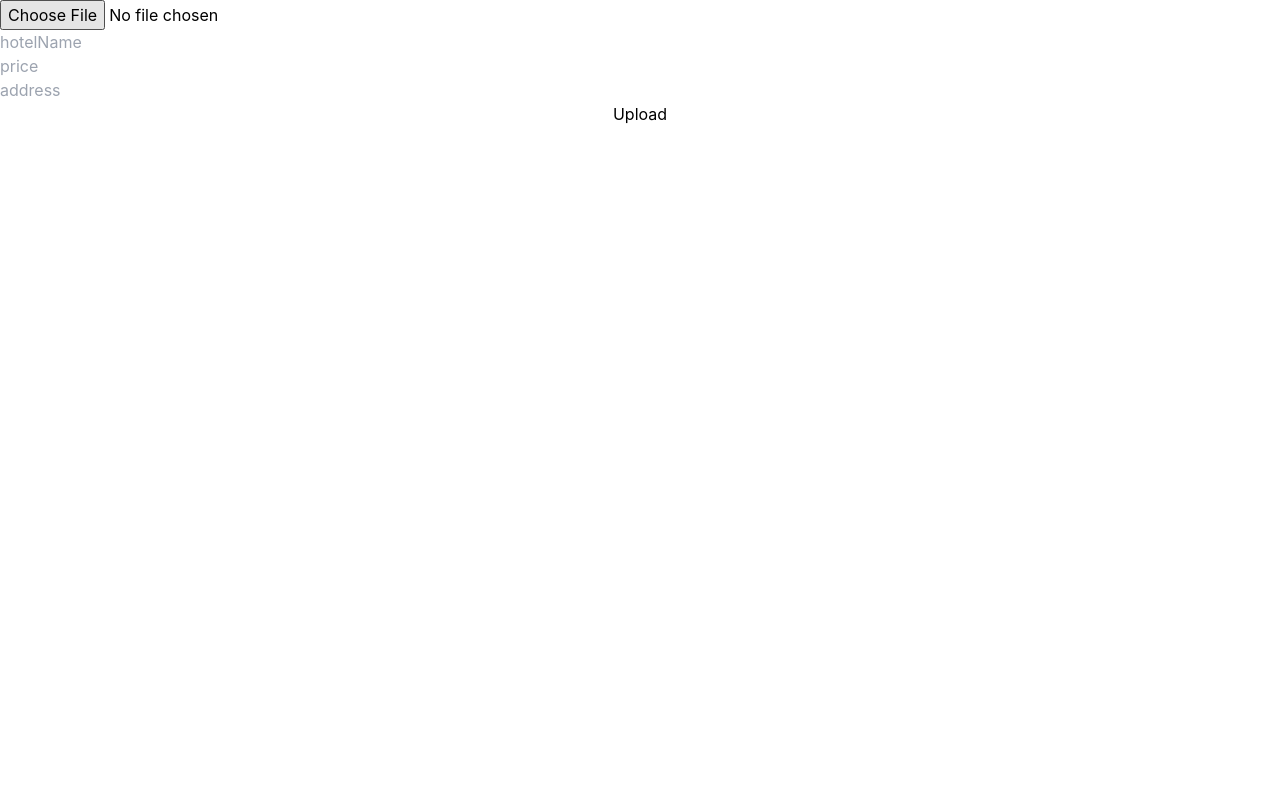
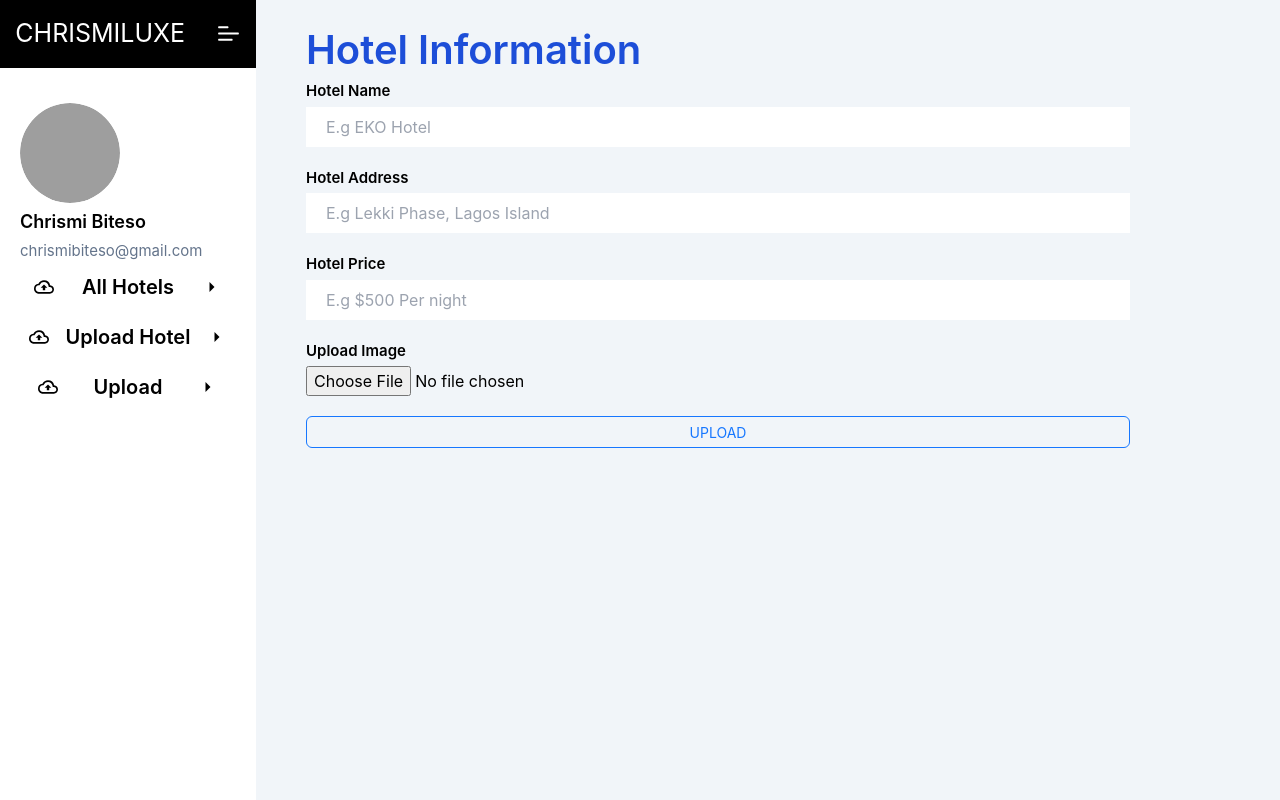
Before and after one commit to Chrismiweb/hotel-booking-website, a React (Create React App) app: page /upload in a window 1280 px wide. Built offline with nearby package versions, Linux system fonts and the light colour scheme; grey boxes are pictures that could not be loaded.

Commit message:
upload hotel design done

```diff
--- a/package.json
+++ b/package.json
@@ -6,7 +6,7 @@
     "@testing-library/jest-dom": "^5.17.0",
     "@testing-library/react": "^13.4.0",
     "@testing-library/user-event": "^13.5.0",
-    "antd": "^5.20.0",
+    "antd": "^5.20.5",
     "date-fns": "^3.6.0",
     "react": "^18.3.1",
     "react-datepicker": "^7.3.0",
@@ -14,6 +14,7 @@
     "react-icons": "^5.2.1",
     "react-router-dom": "^6.26.0",
     "react-scripts": "5.0.1",
+    "react-toastify": "^10.0.5",
     "web-vitals": "^2.1.4"
   },
   "scripts": {
--- a/src/App.js
+++ b/src/App.js
@@ -9,7 +9,9 @@ import Safron from './booking/Safron';
 import Dashboard from './dashboard/Dashboard';
 import Home from './landingPage/home';
 import { BrowserRouter, Routes, Route } from "react-router-dom";
-import Uploa from './dashboard/Upload';
+import Uploa from './dashboard/uploadHotel/Upload';
+import AllHotels from './dashboard/allHotels/AllHotels';
+import UploadDashboard from './dashboard/uploadHotel/UploadDashboard';
 
 function App() {
   return (
@@ -26,10 +28,9 @@ function App() {
         <Route path="/gallani/:hotelName" element={<Gallani />}/>
         <Route path="/debras/:hotelName" element={<Debras />}/>
         <Route path="/dashboard" element={<Dashboard/>}/>
-        <Route path="/upload" element={<Uploa/>}/>
+        <Route path="/upload" element={<UploadDashboard/>}/>
 
-
-
+        <Route path="/allHotels" element={<AllHotels/>}/>
 
 
 
--- a/src/components/Navbar.jsx
+++ b/src/components/Navbar.jsx
@@ -9,7 +9,7 @@ function Navbar() {
         <a href='/'><p className='cursor-pointer font-bold text-[15px]'>Home</p></a>
         <a href="/booking"><p className='cursor-pointer font-bold text-[15px]'>Booking</p></a>
         <p className='cursor-pointer font-bold text-[15px]'>Contact</p>
-        <a href="/booking"><p className='cursor-pointer font-bold text-[15px]'>Dashboard</p></a>
+        <a href="/allHotels"><p className='cursor-pointer font-bold text-[15px]'>Dashboard</p></a>
 
       </div>
       <button className='bg-blue-800 py-[7px] border-2 border-blue-700 hover:bg-white hover:text-blue-700 rounded-[20px] px-[30px] text-white font-bold text-[15px]'>About</button>
--- a/src/dashboard/Sidebar.jsx
+++ b/src/components/Sidebar.jsx
@@ -3,6 +3,7 @@ import { CgMenuLeft } from "react-icons/cg";
 import { MdOutlineCloudUpload } from "react-icons/md";
 import { IoMdArrowDropright } from "react-icons/io";
 import profile from '../images/man3.jpg'
+import { Link } from 'react-router-dom';
 
 function Sidebar() {
   return (
@@ -20,16 +21,20 @@ function Sidebar() {
                 <p className='text-[15px] text-slate-500'>chrismibiteso@gmail.com</p>
             </div>
             <div className='w-[100%] flex flex-col'>
-                <div className='w-[100%] cursor-pointer bg-white hover:bg-slate-200 py-[10px] flex justify-around items-center'>
+               <Link to='/allHotels'>
+               <div className='w-[100%] cursor-pointer bg-white hover:bg-slate-200 py-[10px] flex justify-around items-center'>
                     <MdOutlineCloudUpload className='text-[20px] font-bold'/>
-                    <p className='text-[20px] font-semibold'>Upload</p>
+                    <p className='text-[20px] font-semibold'>All Hotels</p>
                     <IoMdArrowDropright className='text-[20px] font-bold' />
                 </div>
-                <div className='w-[100%] cursor-pointer bg-white hover:bg-slate-200 py-[10px] flex justify-around items-center'>
+               </Link>
+               <Link to='/upload'>
+               <div className='w-[100%] cursor-pointer bg-white hover:bg-slate-200 py-[10px] flex justify-around items-center'>
                     <MdOutlineCloudUpload className='text-[20px] font-bold'/>
-                    <p className='text-[20px] font-semibold'>Upload</p>
+                    <p className='text-[20px] font-semibold'>Upload Hotel</p>
                     <IoMdArrowDropright className='text-[20px] font-bold' />
                 </div>
+               </Link>
                 <div className='w-[100%] cursor-pointer bg-white hover:bg-slate-200 py-[10px] flex justify-around items-center'>
                     <MdOutlineCloudUpload className='text-[20px] font-bold'/>
                     <p className='text-[20px] font-semibold'>Upload</p>
--- a/src/dashboard/Dashboard.jsx
+++ b/src/dashboard/Dashboard.jsx
@@ -1,12 +1,14 @@
 import React from 'react'
-import Sidebar from './Sidebar'
-import Uploa from './Upload'
+import Sidebar from '../components/Sidebar'
+import Uploa from './uploadHotel/Upload'
+import AllHotels from './allHotels/AllHotels'
 
 function Dashboard() {
   return (
     <div className='bg-slate-100 flex'>
         <Sidebar/>
         <Uploa/>
+        <AllHotels/>
     </div>
   )
 }
--- a/src/dashboard/Upload.jsx
+++ /dev/null
@@ -1,88 +0,0 @@
-import React, { useState } from 'react'
-
-
-
-
-function Uploa() {
-    const [image, setImage] = useState()
-    const [hotelName, setHotelName] = useState("")
-    const [imagePreview, setImagePreview] = useState("")
-    const [price, setPrice] = useState("")
-    const [address, setAddres] = useState("")
-    const [addHotel, setAddHotel] = useState([])
-
-    async function uploadHotel(){
-        // e.preventDefault()
-        // setImage(URL.createObjectURL(e.target.value[0]))
-       try {
-        const baseUrl = "https://hotel-booking-backend-g6je.onrender.com/api/v1/create-hotel"
-        const response = await fetch(baseUrl,{
-            mode: "cors",
-            method: "POST",
-            body: JSON.stringify({
-                image,
-                hotelName,
-                price,
-                address
-              }),
-              headers: {
-                "Content-type": "application/json",
-              }})
-
-        .then(res =>res.json())
-        if(response){
-            console.log(response)
-
-        }
-
-       } catch (error) {
-            console.log(error.message)
-       }
-    }
-
-    function handleAddHotel(e){
-      e.preventDefault()
-      uploadHotel()
-      const newHotel = {
-        image: imagePreview,
-        hotelName,
-        price,
-        address
-      }
-      setAddHotel([...addHotel, newHotel])
-    }
-
-    const handleImagePreview =(e)=>{
-        const file = e.target.files[0];
-        setImage(file)
-        setImagePreview(URL.createObjectURL(file))
-    }
-  return (
-    <div>
-        <form action="" className='flex flex-col'>
-
-            <input  onChange={handleImagePreview} placeholder='image' type="file" />
-            {
-                imagePreview &&
-                <img className='w-[20%] h-[200px]' src={imagePreview} alt="" />
-            }
-            <input onChange={(e)=>setHotelName(e.target.value)}  placeholder='hotelName' type="text" />
-            <input onChange={(e)=>setPrice(e.target.value)}   placeholder='price' type="number" />
-            <input onChange={(e)=>setAddres(e.target.value)}   placeholder='address' type="text" />
-            <button onClick={handleAddHotel}>Upload</button>
-        </form>
-       {addHotel.map((n, index)=>(
-          <div key={index}>
-            <img src={n.image} alt="" />
-           <p>{n.hotelName}</p>
-           <p>{n.price}</p>
-           <p>{n.address}</p>
-
-
-          </div>
-       ))}
-    </div>
-  )
-}
-
-export default Uploa
--- /dev/null
+++ b/src/dashboard/allHotels/AllHotels.jsx
@@ -0,0 +1,16 @@
+import React from 'react'
+import Sidebar from '../../components/Sidebar'
+import Uploa from '../uploadHotel/Upload'
+import HotelList from './HotelList'
+
+function AllHotels() {
+  return (
+    <div className='bg-slate-100 flex'>
+        <Sidebar/>
+        <HotelList/>
+
+    </div>
+  )
+}
+
+export default AllHotels
--- /dev/null
+++ b/src/dashboard/allHotels/HotelList.jsx
@@ -0,0 +1,9 @@
+import React from 'react'
+
+function HotelList() {
+  return (
+    <div>HotelList</div>
+  )
+}
+
+export default HotelList
--- /dev/null
+++ b/src/dashboard/uploadHotel/Upload.jsx
@@ -0,0 +1,109 @@
+import React, { useState } from 'react'
+import { Button } from "antd";
+import { ToastContainer, toast } from 'react-toastify';
+import 'react-toastify/dist/ReactToastify.css';
+function Uploa() {
+    const [image, setImage] = useState()
+    const [hotelName, setHotelName] = useState("")
+    const [imagePreview, setImagePreview] = useState("")
+    const [price, setPrice] = useState("")
+    const [address, setAddres] = useState("")
+    const [addHotel, setAddHotel] = useState([])
+
+    async function uploadHotel(){
+      if(!image || !price || !address || hotelName){
+          return toast.error("Please fill all input before uploading")
+      }
+        // e.preventDefault()
+        // setImage(URL.createObjectURL(e.target.value[0]))
+       try {
+        const baseUrl = "https://hotel-booking-backend-g6je.onrender.com/api/v1/create-hotel"
+        const response = await fetch(baseUrl,{
+            mode: "cors",
+            method: "POST",
+            body: JSON.stringify({
+                image,
+                hotelName,
+                price,
+                address
+              }),
+              headers: {
+                "Content-type": "application/json",
+              }})
+
+        .then(res =>res.json())
+        if(response){
+            console.log(response)
+
+        }
+
+       } catch (error) {
+            console.log(error.message)
+       }
+    }
+
+    function handleAddHotel(e){
+      e.preventDefault()
+      uploadHotel()
+      const newHotel = {
+        image: imagePreview,
+        hotelName,
+        price,
+        address
+      }
+      setAddHotel([...addHotel, newHotel])
+    }
+
+    const handleImagePreview =(e)=>{
+        const file = e.target.files[0];
+        setImage(file)
+        setImagePreview(URL.createObjectURL(file))
+    }
+  return (
+    <div className='w-[80%] bg-slate-100 pr-[150px] pl-[50px] flex flex-col'>
+      <ToastContainer/>
+      <div className='w-[100%] text-start pt-[20px]'>
+        <h1 className='text-[40px] text-blue-700 font-semibold'>Hotel Information</h1>
+      </div>
+        <form action="" className='flex gap-[20px] flex-col'>
+            <div className='w-[100%] gap-1  flex flex-col justify-start items-start'>
+              <p className='text-[15px] font-semibold'>Hotel Name</p>
+              <input className='w-[100%] py-[8px] px-[20px]' onChange={(e)=>setHotelName(e.target.value)}  placeholder='E.g EKO Hotel' type="text" />
+            </div>
+            <div className='w-[100%] gap-1  flex flex-col justify-start items-start'>
+              <p className='text-[15px] font-semibold'>Hotel Address</p>
+              <input className='w-[100%] py-[8px] px-[20px]' onChange={(e)=>setAddres(e.target.value)}   placeholder='E.g Lekki Phase, Lagos Island' type="text" />
+            </div>
+            <div className='w-[100%] gap-1  flex flex-col justify-start items-start'>
+              <p className='text-[15px] font-semibold'>Hotel Price</p>
+              <input className='w-[100%] py-[8px] px-[20px]' onChange={(e)=>setPrice(e.target.value)}   placeholder='E.g $500 Per night' type="number" />
+            </div>
+
+            <div className='w-[100%] gap-1  flex flex-col justify-start items-start'>
+              <p className='text-[15px] font-semibold'>Upload Image</p>
+              <input  onChange={handleImagePreview} placeholder='image' type="file" />
+            </div>
+
+            {
+                imagePreview &&
+                <img className='w-[20%] h-[200px]' src={imagePreview} alt="" />
+            }
+            <Button type="primary" className='bg-blue-700 text-white' onClick={handleAddHotel} ghost>UPLOAD</Button>
+        </form>
+        <div>
+            {addHotel.map((n, index)=>(
+            <div key={index}>
+              <img src={n.image} alt="" />
+            <p>{n.hotelName}</p>
+            <p>{n.price}</p>
+            <p>{n.address}</p>
+
+
+            </div>
+        ))}
+        </div>
+    </div>
+  )
+}
+
+export default Uploa
--- /dev/null
+++ b/src/dashboard/uploadHotel/UploadDashboard.jsx
@@ -0,0 +1,15 @@
+import React from 'react'
+import Sidebar from '../../components/Sidebar'
+import Uploa from './Upload'
+
+function UploadDashboard() {
+  return (
+    <div className='bg-slate-100 flex w-[100%]'>
+        <Sidebar/>
+        <Uploa/>
+
+    </div>
+  )
+}
+
+export default UploadDashboard
```
Also changed, not shown: 1 other file (tests, documents, lock files or other folders).
